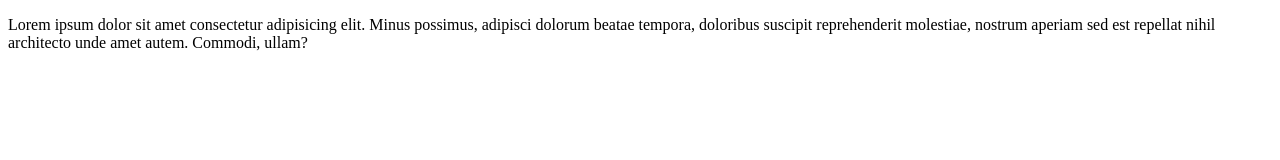
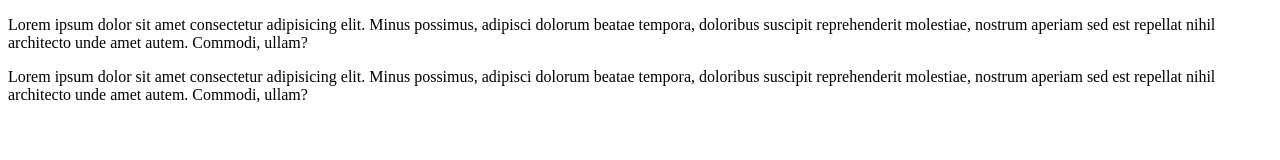
Before and after one commit to netmasterbg/03-Git-Branching-and-Pull-Requests-Lab, a plain HTML site: page index.html in a window 1280 px wide. Drawn offline with Linux system fonts and the light colour scheme.

Commit message:
Another change

```diff
--- a/index.html
+++ b/index.html
@@ -14,6 +14,11 @@
             doloribus suscipit reprehenderit molestiae, nostrum aperiam sed est repellat nihil architecto unde amet
             autem. Commodi, ullam?</p>
     </div>
+    <div>
+        <p>Lorem ipsum dolor sit amet consectetur adipisicing elit. Minus possimus, adipisci dolorum beatae tempora,
+            doloribus suscipit reprehenderit molestiae, nostrum aperiam sed est repellat nihil architecto unde amet
+            autem. Commodi, ullam?</p>
+    </div>
 </body>
 
 </html>
```
